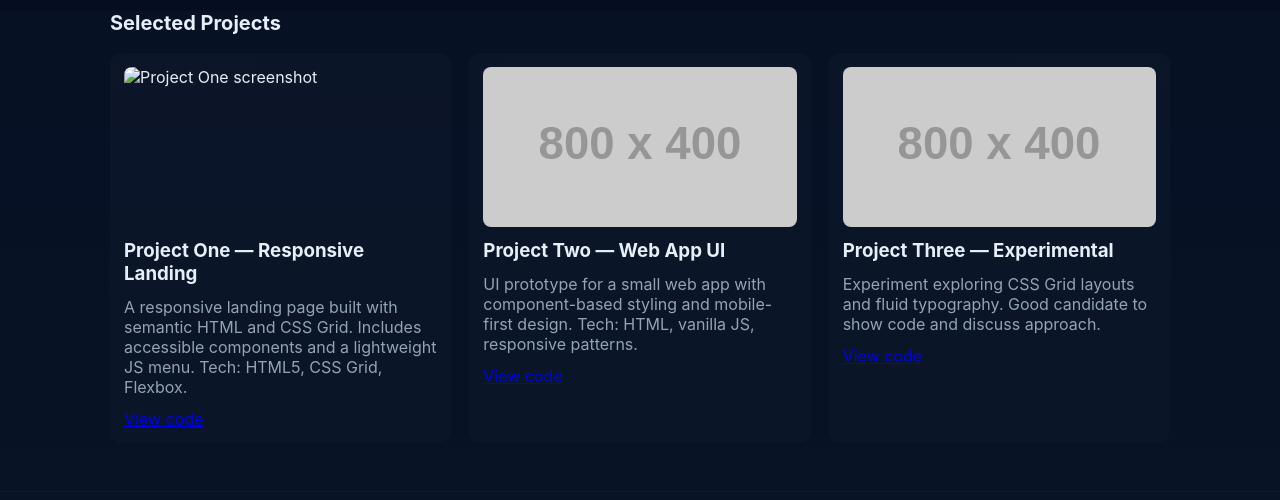
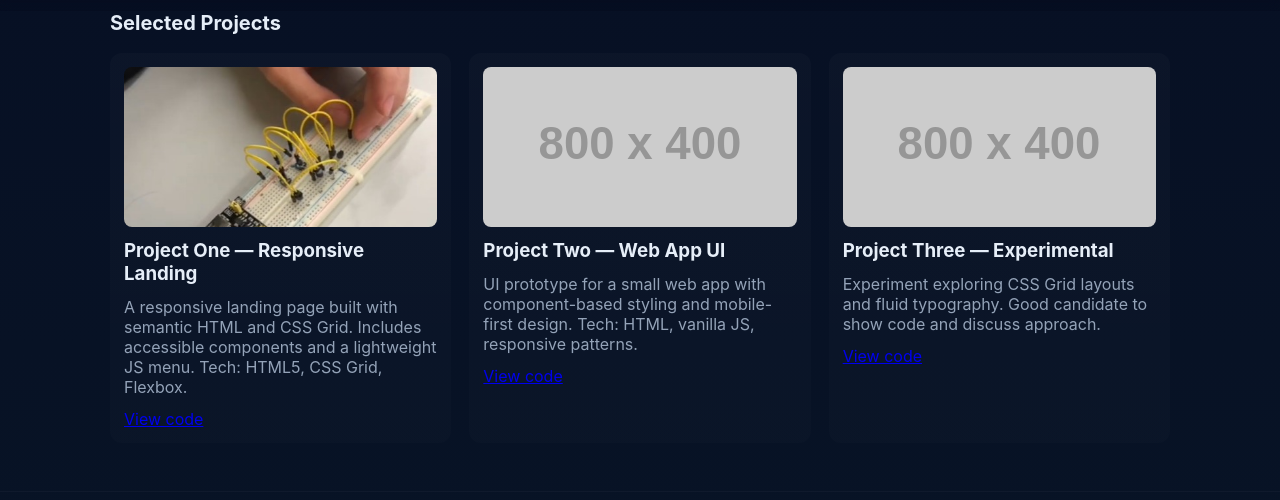
Before and after one commit to ismayil282/ismayil282, a plain HTML site: page projects.html in a window 1280 px wide. Shown: the part 53-553 px from the top of the page. Drawn offline with Linux system fonts and the light colour scheme; the site is published under a folder, as on GitHub Pages, so addresses that start at the root find nothing; placeholder pictures from the web are drawn by us.

Commit message:
photos added

```diff
--- a/projects.html
+++ b/projects.html
@@ -14,7 +14,7 @@
       <h2 class="section-title">Selected Projects</h2>
       <div class="cards">
         <article class="project">
-          <img src="/images/project 1.jpg" alt="Project One screenshot">
+          <img src="project 1.jpg" alt="Project One screenshot">
           <h3>Project One — Responsive Landing</h3>
           <p>A responsive landing page built with semantic HTML and CSS Grid. Includes accessible components and a lightweight JS menu. Tech: HTML5, CSS Grid, Flexbox.</p>
           <a class="card-link" href="#">View code</a>
```
Also changed, not shown: partials/icpc2025.jpg (renamed from images/icpc2025.jpg), partials/me.jpg (renamed from images/me.jpg), project 1.jpg (renamed from images/project 1.jpg).
